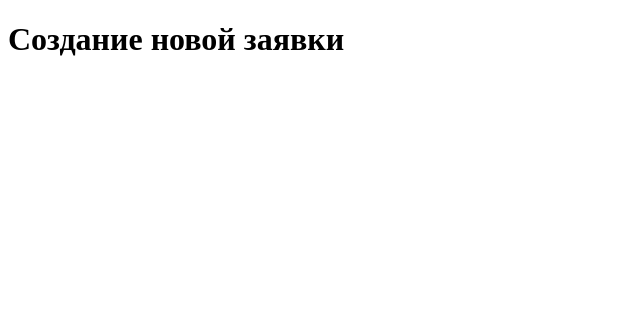
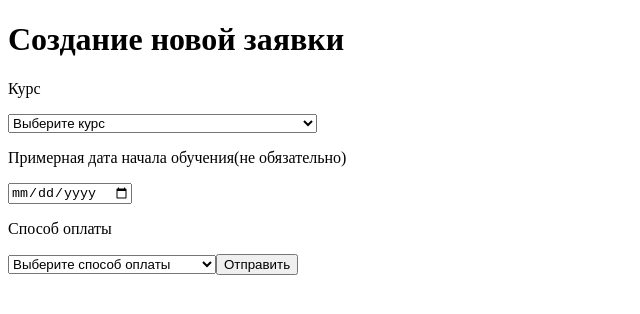
Before and after one commit to S-kis02/Korochki_project, a React (Vite) app in the folder frontend/: page /new_request in a window 1280 px wide. Shown: the top 314 px of the page, without its empty margins (0-640 px from the left). Built offline with nearby package versions, Linux system fonts and the light colour scheme.

Commit message:
application_creation_page

```diff
--- a/frontend/src/components/Home.jsx
+++ b/frontend/src/components/Home.jsx
@@ -1,11 +1,10 @@
-import { use } from "react"
 import { useEffect, useState } from "react"
 import { useNavigate } from "react-router-dom"
 
 export function Home() {
     const navigate = useNavigate()
     const [requests, setRequests] = useState([])
-    const [message, setMessage] = useState([])
+    const [message, setMessage] = useState('')
 
     useEffect(() => {
         const userId = localStorage.getItem('userId')
@@ -30,8 +29,13 @@ export function Home() {
         navigate('/new_request')
     }
 
+    const exit = (e) =>{
+        e.preventDefault()
+        navigate('/')
+    }
     return (
         <div>
+            <button onClick={exit}>Выйти</button>
             <h1>Вы вошли!</h1>
             <p>{message}</p>
             {requests.length > 0 && (<table border='1'>
@@ -42,7 +46,7 @@ export function Home() {
                     {requests.map(req => (
                         <tr key={req.id_request}>
                             <td>{req.course_name}</td>
-                            <td>{req.start_date}</td>
+                            <td>{req.start_date ? new Date(req.start_date).toLocaleDateString('ru-RU') : 'Не указана'}</td>
                             <td>{req.status_name}</td>
                         </tr>
                     ))}
--- a/frontend/src/components/NewRequest.jsx
+++ b/frontend/src/components/NewRequest.jsx
@@ -1,7 +1,70 @@
+import { useState } from "react"
+import { useNavigate } from "react-router-dom"
+
 export function NewRequest() {
-    return(
-    <div>
-    <h1>Создание новой заявки</h1>
-    </div>
+    const navigate = useNavigate()
+    const userId = localStorage.getItem('userId')
+
+    const [dataRequest, setdataRequest] = useState({
+        id_course: '',
+        start_date: '',
+        payment: ''
+    })
+
+    const handleChange = (e) => {
+        setdataRequest({
+            ...dataRequest,
+            [e.target.name]: e.target.value
+        })
+    }
+
+    const newRequest = async (e) => {
+        e.preventDefault()
+        const requestData = {
+            id_user: userId,
+            id_course: dataRequest.id_course,
+            start_date: dataRequest.start_date,
+            payment: dataRequest.payment
+        }
+        let response = await fetch('http://localhost:3000/api/requests', {
+            method: 'POST',
+            headers: {
+                'Content-Type': 'application/json;charset=utf-8'
+            },
+            body: JSON.stringify(requestData)
+        });
+        let data = await response.json();
+
+        if (data.result) {
+            alert(data.message)
+            navigate('/home')
+        }
+        else {
+            alert(data.message)
+        }
+    }
+
+    return (
+        <div>
+            <h1>Создание новой заявки</h1>
+            <form onSubmit={newRequest}>
+                <p>Курс</p>
+                <select name="id_course" onChange={handleChange} value={dataRequest.id_course}>
+                    <option value="">Выберите курс</option>
+                    <option value="1">Основы алгоритмизации и программирования</option>
+                    <option value="2">Основы веб-дизайна</option>
+                    <option value="3">Основы проектирования баз данных</option>
+                </select>
+                <p>Примерная дата начала обучения(не обязательно)</p>
+                <input type="date" name="start_date" onChange={handleChange} value={dataRequest.start_date} />
+                <p>Способ оплаты</p>
+                <select name="payment" onChange={handleChange} value={dataRequest.payment}>
+                    <option value="">Выберите способ оплаты</option>
+                    <option value="cash">Наличные</option>
+                    <option value="transfer">Перевод по номеру телефона</option>
+                </select>
+                <button type="submit">Отправить</button>
+            </form>
+        </div>
     )
 }
--- a/frontend/src/components/Reg.jsx
+++ b/frontend/src/components/Reg.jsx
@@ -20,6 +20,7 @@ export function Reg() {
     }
 
     const addUser = async (e) => {
+
         e.preventDefault()
         let response = await fetch('http://localhost:3000/api/regis', {
             method: 'POST',
@@ -33,7 +34,9 @@ export function Reg() {
 
         if (data.result) {
             alert(data.message)
-            navigate('/auto')
+            localStorage.setItem('userId', data.userId)
+            localStorage.setItem('role', data.role)
+            navigate('/home')
         }
         else {
             alert(data.message)
```
Also changed, not shown: 1 other file (tests, documents, lock files or other folders).
